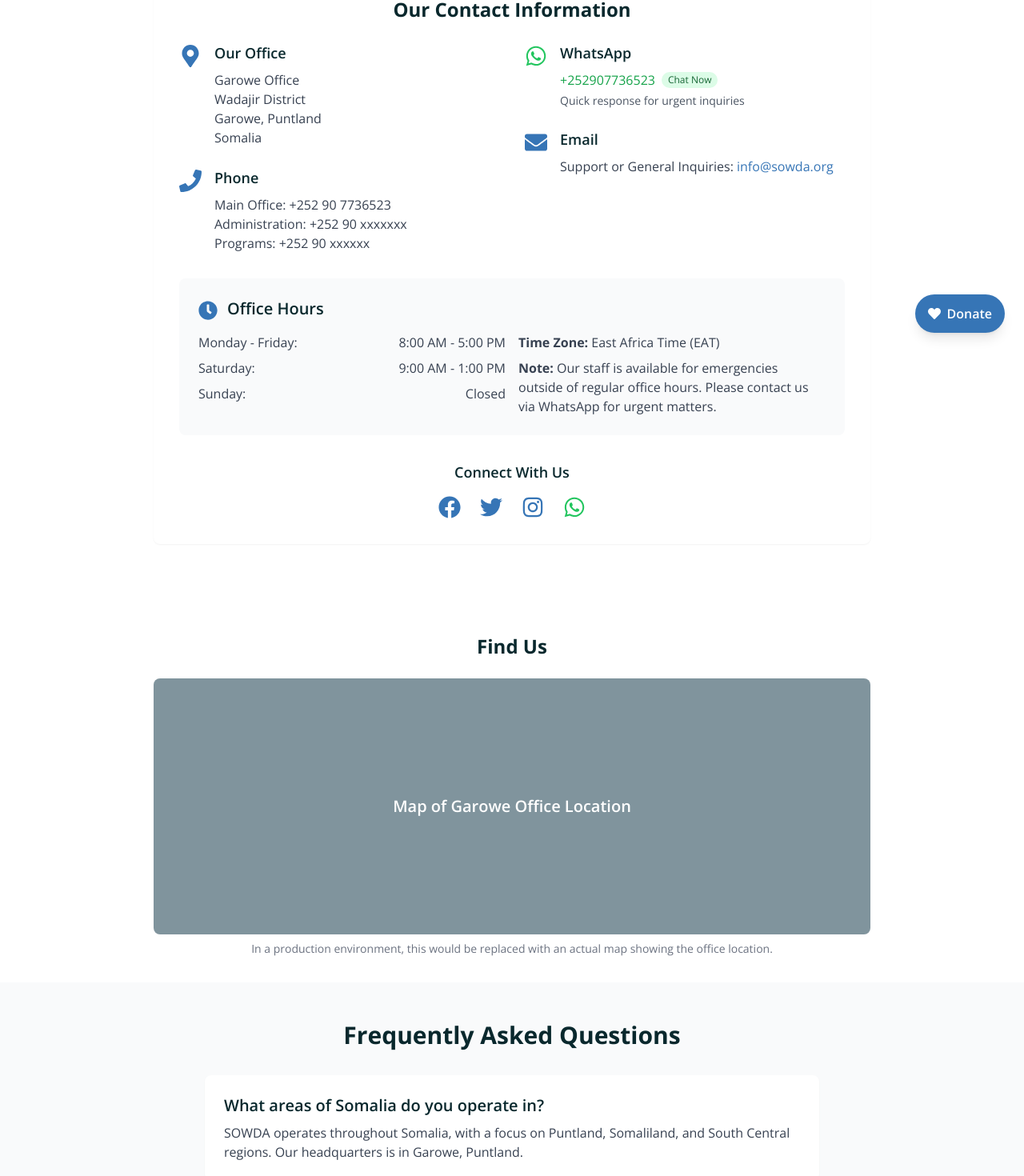
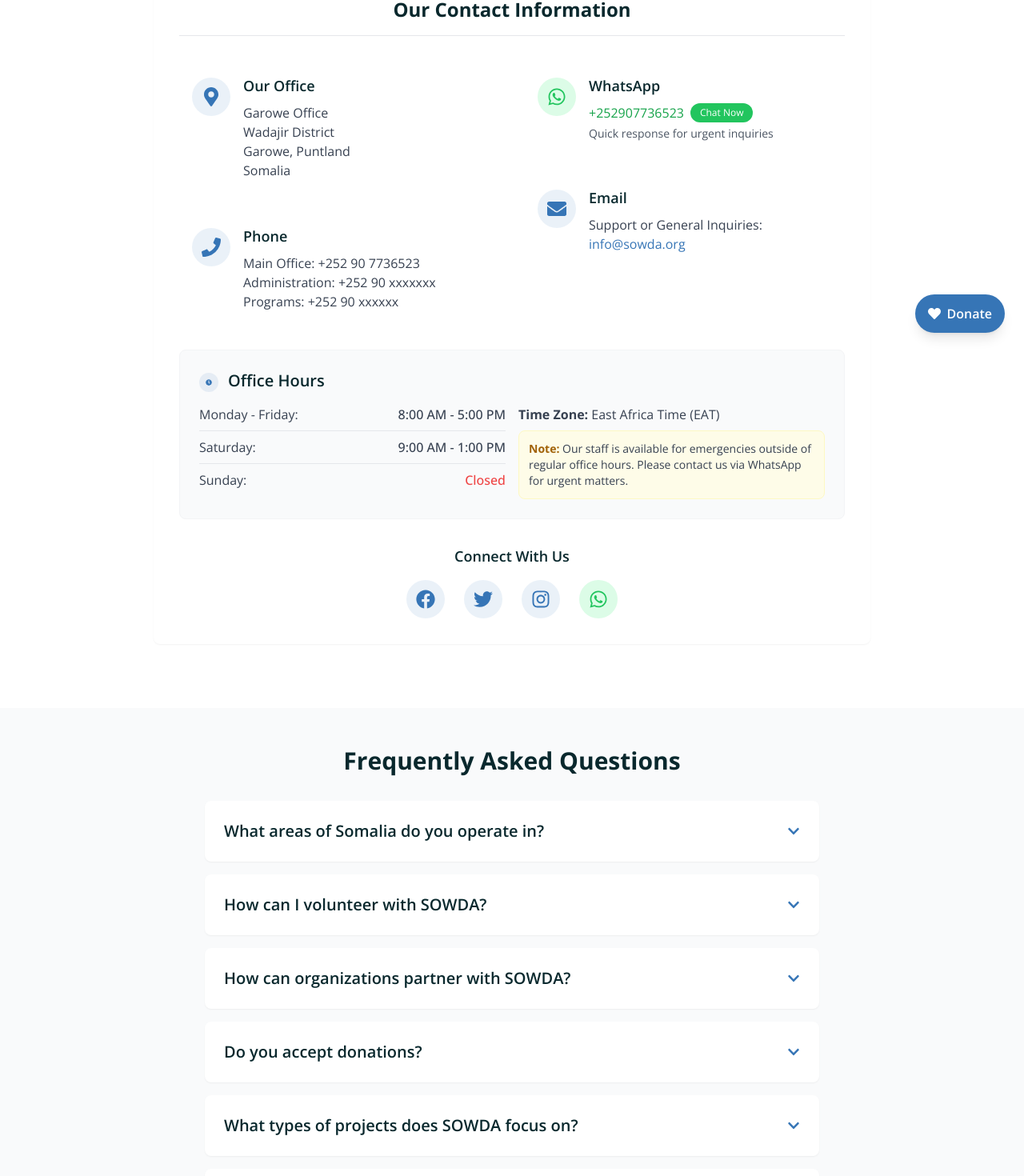
Before and after one commit to SaidIbraahim/SOWDA, a React (Vite) app: page /contact in a window 1280 px wide. Shown: the part 360-1830 px from the top of the page at 80% size. Built offline with nearby package versions, Linux system fonts and the light colour scheme.

Commit message:
Corrected some info

```diff
--- a/src/data/projectsData.js
+++ b/src/data/projectsData.js
@@ -24,7 +24,8 @@ const projectsData = [
     description: "Development of a comprehensive healthcare facility in Bosaso to provide quality medical services to the community. This project aims to improve healthcare access and outcomes for the local population.",
     startDate: "February 2023",
     image: HealthcareCenterOngoing,
-    altText: "Somali German Hospital: New healthcare facility being constructed in Bosaso to provide medical services to the local community"
+    altText: "Somali German Hospital: New healthcare facility being constructed in Bosaso to provide medical services to the local community",
+    goFundMeLink: "https://gofund.me/32716c10"
   },
   {
     id: 2,
@@ -135,8 +136,7 @@ const projectCategories = [
   "Education",
   "Environment",
   "Peacebuilding",
-  "Emergency",
-  "Economic"
+  "Emergency"
 ];
 
 // Project statuses for filtering
--- a/src/pages/ContactPage.jsx
+++ b/src/pages/ContactPage.jsx
@@ -1,9 +1,57 @@
-import { FaEnvelope, FaPhone, FaMapMarkerAlt, FaFacebook, FaTwitter, FaInstagram, FaWhatsapp, FaClock } from 'react-icons/fa';
+import { FaEnvelope, FaPhone, FaMapMarkerAlt, FaFacebook, FaTwitter, FaInstagram, FaWhatsapp, FaClock, FaChevronDown, FaChevronUp } from 'react-icons/fa';
+import { useState } from 'react';
 
 const ContactPage = () => {
   // WhatsApp link
   const whatsappNumber = "252907736523";
   const whatsappLink = `https://wa.me/${whatsappNumber}`;
+
+  // State for FAQ accordion
+  const [openFAQ, setOpenFAQ] = useState(null);
+
+  // Toggle FAQ item
+  const toggleFAQ = (id) => {
+    setOpenFAQ(openFAQ === id ? null : id);
+  };
+
+  // FAQ data
+  const faqData = [
+    {
+      id: 1,
+      question: "What areas of Somalia do you operate in?",
+      answer: "SOWDA operates throughout Somalia, with a focus on Puntland, Somaliland, and South Central regions. Our headquarters is in Garowe, Puntland."
+    },
+    {
+      id: 2,
+      question: "How can I volunteer with SOWDA?",
+      answer: "You can volunteer by contacting us directly at info@sowda.org. We welcome volunteers with various skills and backgrounds, including healthcare professionals, educators, project managers, and communications specialists."
+    },
+    {
+      id: 3,
+      question: "How can organizations partner with SOWDA?",
+      answer: "Organizations interested in partnerships can reach out via email at info@sowda.org with details about potential collaboration opportunities. We're open to partnerships with NGOs, government agencies, academic institutions, and private sector entities."
+    },
+    {
+      id: 4,
+      question: "Do you accept donations?",
+      answer: "Yes, we accept donations that support our various programs and initiatives. You can donate via bank transfer, mobile money, or through our partner platforms. For more information, please contact us at info@sowda.org."
+    },
+    {
+      id: 5,
+      question: "What types of projects does SOWDA focus on?",
+      answer: "SOWDA focuses on healthcare, education, emergency response, environmental conservation, peacebuilding, and women's empowerment projects. Our initiatives are designed to address the most pressing needs of Somali communities."
+    },
+    {
+      id: 6,
+      question: "How can I report an issue or provide feedback?",
+      answer: "You can report issues or provide feedback by emailing info@sowda.org or calling our main office number. We value transparency and continuous improvement in all our operations."
+    },
+    {
+      id: 7,
+      question: "Do you provide internship opportunities?",
+      answer: "Yes, we offer internship opportunities for students and recent graduates interested in humanitarian work, development, and nonprofit management. Please send your resume and a cover letter to info@sowda.org."
+    }
+  ];
 
   return (
     <div>
@@ -22,14 +70,14 @@ const ContactPage = () => {
         <div className="container-custom">
           <div className="max-w-4xl mx-auto">
             <div className="bg-white p-8 rounded-lg shadow-sm mb-8">
-              <h2 className="text-2xl font-bold mb-6 text-center">Our Contact Information</h2>
+              <h2 className="text-2xl font-bold mb-8 text-center border-b pb-4">Our Contact Information</h2>
 
               <div className="grid grid-cols-1 md:grid-cols-2 gap-8">
                 <div className="space-y-6">
                   {/* Office Address */}
-                  <div className="flex items-start">
-                    <div className="mt-1 mr-4 text-primary">
-                      <FaMapMarkerAlt size={28} />
+                  <div className="flex items-start transition-all p-4 rounded-lg hover:bg-gray-50">
+                    <div className="mt-1 mr-4 text-primary bg-primary/10 p-3 rounded-full">
+                      <FaMapMarkerAlt size={24} />
                     </div>
                     <div>
                       <h3 className="text-lg font-semibold mb-2">Our Office</h3>
@@ -43,14 +91,14 @@ const ContactPage = () => {
                   </div>
 
                   {/* Phone */}
-                  <div className="flex items-start">
-                    <div className="mt-1 mr-4 text-primary">
-                      <FaPhone size={28} />
+                  <div className="flex items-start transition-all p-4 rounded-lg hover:bg-gray-50">
+                    <div className="mt-1 mr-4 text-primary bg-primary/10 p-3 rounded-full">
+                      <FaPhone size={24} />
                     </div>
                     <div>
                       <h3 className="text-lg font-semibold mb-2">Phone</h3>
                       <p className="text-gray-700">
-                        Main Office: +252 90 7736523<br />
+                        Main Office: <a href="tel:+252907736523" className="hover:underline">+252 90 7736523</a><br />
                         Administration: +252 90 xxxxxxx<br />
                         Programs: +252 90 xxxxxx
                       </p>
@@ -60,9 +108,9 @@ const ContactPage = () => {
 
                 <div className="space-y-6">
                   {/* WhatsApp */}
-                  <div className="flex items-start">
-                    <div className="mt-1 mr-4 text-green-500">
-                      <FaWhatsapp size={28} />
+                  <div className="flex items-start transition-all p-4 rounded-lg hover:bg-gray-50">
+                    <div className="mt-1 mr-4 text-green-500 bg-green-100 p-3 rounded-full">
+                      <FaWhatsapp size={24} />
                     </div>
                     <div>
                       <h3 className="text-lg font-semibold mb-2">WhatsApp</h3>
@@ -71,10 +119,10 @@ const ContactPage = () => {
                           href={whatsappLink}
                           target="_blank"
                           rel="noopener noreferrer"
-                          className="text-green-600 hover:underline flex items-center"
+                          className="text-green-600 hover:underline inline-flex items-center"
                         >
                           +{whatsappNumber}
-                          <span className="ml-2 px-2 py-0.5 text-xs bg-green-100 text-green-800 rounded-full">
+                          <span className="ml-2 px-3 py-1 text-xs bg-green-500 text-white rounded-full transition-all hover:bg-green-600">
                             Chat Now
                           </span>
                         </a>
@@ -84,9 +132,9 @@ const ContactPage = () => {
                   </div>
 
                   {/* Email */}
-                  <div className="flex items-start">
-                    <div className="mt-1 mr-4 text-primary">
-                      <FaEnvelope size={28} />
+                  <div className="flex items-start transition-all p-4 rounded-lg hover:bg-gray-50">
+                    <div className="mt-1 mr-4 text-primary bg-primary/10 p-3 rounded-full">
+                      <FaEnvelope size={24} />
                     </div>
                     <div>
                       <h3 className="text-lg font-semibold mb-2">Email</h3>
@@ -99,29 +147,31 @@ const ContactPage = () => {
               </div>
 
               {/* Office Hours */}
-              <div className="mt-8 p-6 bg-gray-50 rounded-lg">
+              <div className="mt-8 p-6 bg-gray-50 rounded-lg border border-gray-100">
                 <div className="flex items-start mb-4">
-                  <FaClock className="text-primary mt-1 mr-3" size={24} />
+                  <FaClock className="text-primary mt-1 mr-3 bg-primary/10 p-2 rounded-full" size={24} />
                   <h3 className="text-xl font-semibold">Office Hours</h3>
                 </div>
                 <div className="grid grid-cols-1 md:grid-cols-2 gap-4">
                   <ul className="space-y-2 text-gray-700">
-                    <li className="flex justify-between">
+                    <li className="flex justify-between items-center border-b pb-2">
                       <span>Monday - Friday:</span>
-                      <span>8:00 AM - 5:00 PM</span>
+                      <span className="font-medium">8:00 AM - 5:00 PM</span>
                     </li>
-                    <li className="flex justify-between">
+                    <li className="flex justify-between items-center border-b pb-2">
                       <span>Saturday:</span>
-                      <span>9:00 AM - 1:00 PM</span>
+                      <span className="font-medium">9:00 AM - 1:00 PM</span>
                     </li>
-                    <li className="flex justify-between">
+                    <li className="flex justify-between items-center">
                       <span>Sunday:</span>
-                      <span>Closed</span>
+                      <span className="font-medium text-red-500">Closed</span>
                     </li>
                   </ul>
-                  <div className="text-gray-700">
+                  <div className="text-gray-700 flex flex-col justify-center">
                     <p><strong>Time Zone:</strong> East Africa Time (EAT)</p>
-                    <p className="mt-2"><strong>Note:</strong> Our staff is available for emergencies outside of regular office hours. Please contact us via WhatsApp for urgent matters.</p>
+                    <p className="mt-2 bg-yellow-50 p-3 rounded-lg border border-yellow-100 text-sm">
+                      <strong className="text-yellow-700">Note:</strong> Our staff is available for emergencies outside of regular office hours. Please contact us via WhatsApp for urgent matters.
+                    </p>
                   </div>
                 </div>
               </div>
@@ -130,36 +180,21 @@ const ContactPage = () => {
               <div className="mt-8 text-center">
                 <h3 className="text-lg font-semibold mb-4">Connect With Us</h3>
                 <div className="flex justify-center space-x-6">
-                  <a href="#" className="text-primary hover:text-primary/80 transition-colors" aria-label="Facebook">
-                    <FaFacebook size={28} />
+                  <a href="#" className="text-primary bg-primary/10 p-3 rounded-full hover:bg-primary hover:text-white transition-colors" aria-label="Facebook">
+                    <FaFacebook size={24} />
                   </a>
-                  <a href="#" className="text-primary hover:text-primary/80 transition-colors" aria-label="Twitter">
-                    <FaTwitter size={28} />
+                  <a href="#" className="text-primary bg-primary/10 p-3 rounded-full hover:bg-primary hover:text-white transition-colors" aria-label="Twitter">
+                    <FaTwitter size={24} />
                   </a>
-                  <a href="#" className="text-primary hover:text-primary/80 transition-colors" aria-label="Instagram">
-                    <FaInstagram size={28} />
+                  <a href="#" className="text-primary bg-primary/10 p-3 rounded-full hover:bg-primary hover:text-white transition-colors" aria-label="Instagram">
+                    <FaInstagram size={24} />
                   </a>
-                  <a href={whatsappLink} className="text-green-500 hover:text-green-600 transition-colors" aria-label="WhatsApp">
-                    <FaWhatsapp size={28} />
+                  <a href={whatsappLink} className="text-green-500 bg-green-100 p-3 rounded-full hover:bg-green-500 hover:text-white transition-colors" aria-label="WhatsApp">
+                    <FaWhatsapp size={24} />
                   </a>
                 </div>
               </div>
             </div>
-          </div>
-        </div>
-      </section>
-
-      {/* Map Section (Placeholder) */}
-      <section className="py-8">
-        <div className="container-custom">
-          <div className="max-w-4xl mx-auto">
-            <h2 className="text-2xl font-bold mb-6 text-center">Find Us</h2>
-            <div className="h-80 bg-neutral rounded-lg flex items-center justify-center">
-              <p className="text-white text-xl font-semibold">Map of Garowe Office Location</p>
-            </div>
-            <p className="text-sm text-gray-500 mt-2 text-center">
-              In a production environment, this would be replaced with an actual map showing the office location.
-            </p>
           </div>
         </div>
       </section>
@@ -169,30 +204,31 @@ const ContactPage = () => {
         <div className="container-custom">
           <h2 className="text-3xl font-bold mb-8 text-center">Frequently Asked Questions</h2>
 
-          <div className="max-w-3xl mx-auto space-y-6">
-            <div className="bg-white p-6 rounded-lg shadow-sm">
-              <h3 className="text-xl font-semibold mb-2">What areas of Somalia do you operate in?</h3>
-              <p className="text-gray-700">
-                SOWDA operates throughout Somalia, with a focus on Puntland, Somaliland, and South Central regions.
-                Our headquarters is in Garowe, Puntland.
-              </p>
-            </div>
+          <div className="max-w-3xl mx-auto space-y-4">
+            {faqData.map((faq) => (
+              <div key={faq.id} className="bg-white rounded-lg shadow-sm overflow-hidden">
+                <button
+                  className="w-full text-left p-6 flex justify-between items-center focus:outline-none"
+                  onClick={() => toggleFAQ(faq.id)}
+                >
+                  <h3 className="text-xl font-semibold pr-8">{faq.question}</h3>
+                  <span className="text-primary flex-shrink-0">
+                    {openFAQ === faq.id ? <FaChevronUp /> : <FaChevronDown />}
+                  </span>
+                </button>
 
-            <div className="bg-white p-6 rounded-lg shadow-sm">
-              <h3 className="text-xl font-semibold mb-2">How can I volunteer with SOWDA?</h3>
-              <p className="text-gray-700">
-                You can volunteer by contacting us directly at
-                <a href="mailto:info@sowda.org" className="text-primary hover:underline"> info@sowda.org</a>. We welcome volunteers with various skills and backgrounds.
-              </p>
-            </div>
-
-            <div className="bg-white p-6 rounded-lg shadow-sm">
-              <h3 className="text-xl font-semibold mb-2">How can organizations partner with SOWDA?</h3>
-              <p className="text-gray-700">
-                Organizations interested in partnerships can reach out via email at
-                <a href="mailto:info@sowda.org" className="text-primary hover:underline"> info@sowda.org</a> with details about potential collaboration opportunities.
-              </p>
-            </div>
+                {openFAQ === faq.id && (
+                  <div className="px-6 pb-6 text-gray-700 border-t border-gray-100 pt-4">
+                    <p>{faq.answer}</p>
+                    {faq.id === 2 && (
+                      <a href="mailto:info@sowda.org" className="text-primary hover:underline inline-block mt-2">
+                        Contact us to volunteer
+                      </a>
+                    )}
+                  </div>
+                )}
+              </div>
+            ))}
           </div>
         </div>
       </section>
```
Also changed, not shown: src/pages/ProjectsPage.jsx (+34 -1 lines), src/assets/images/IDPCamp.png.
